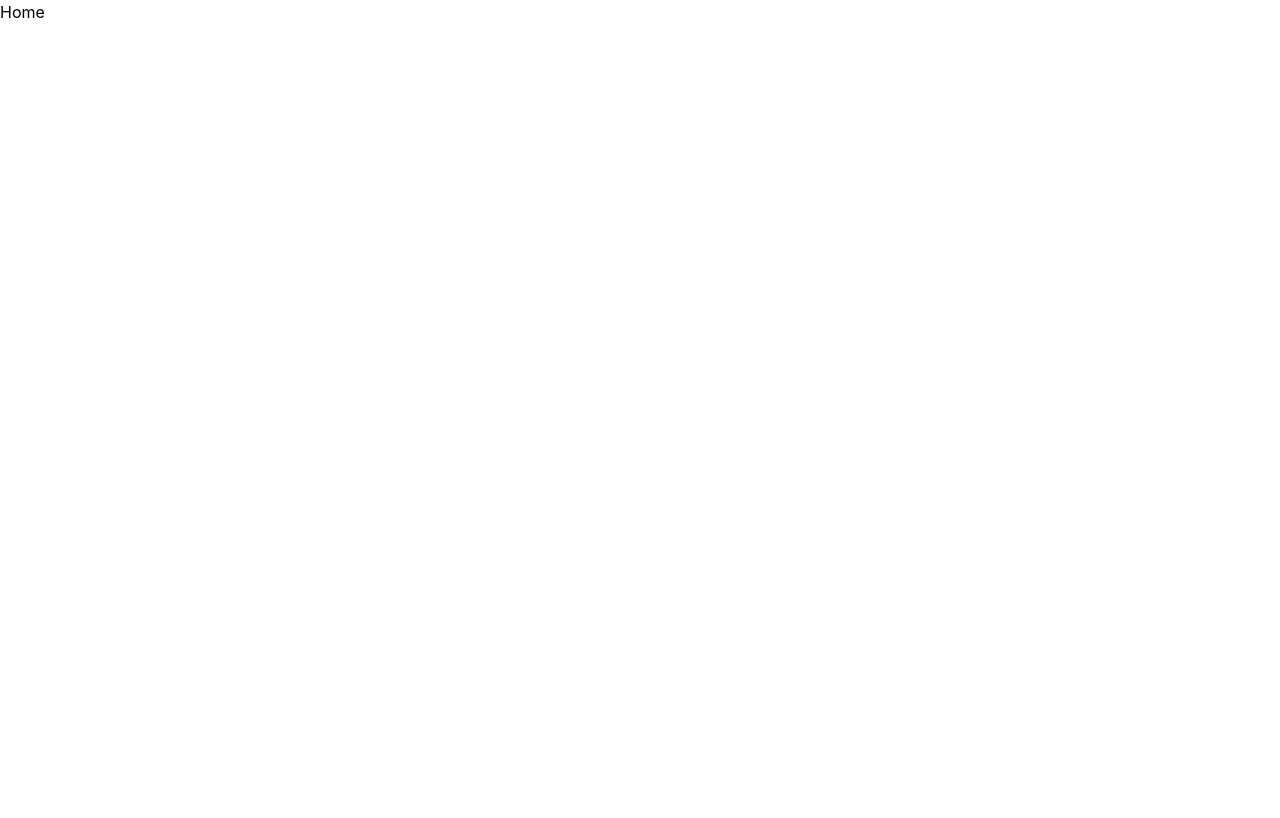
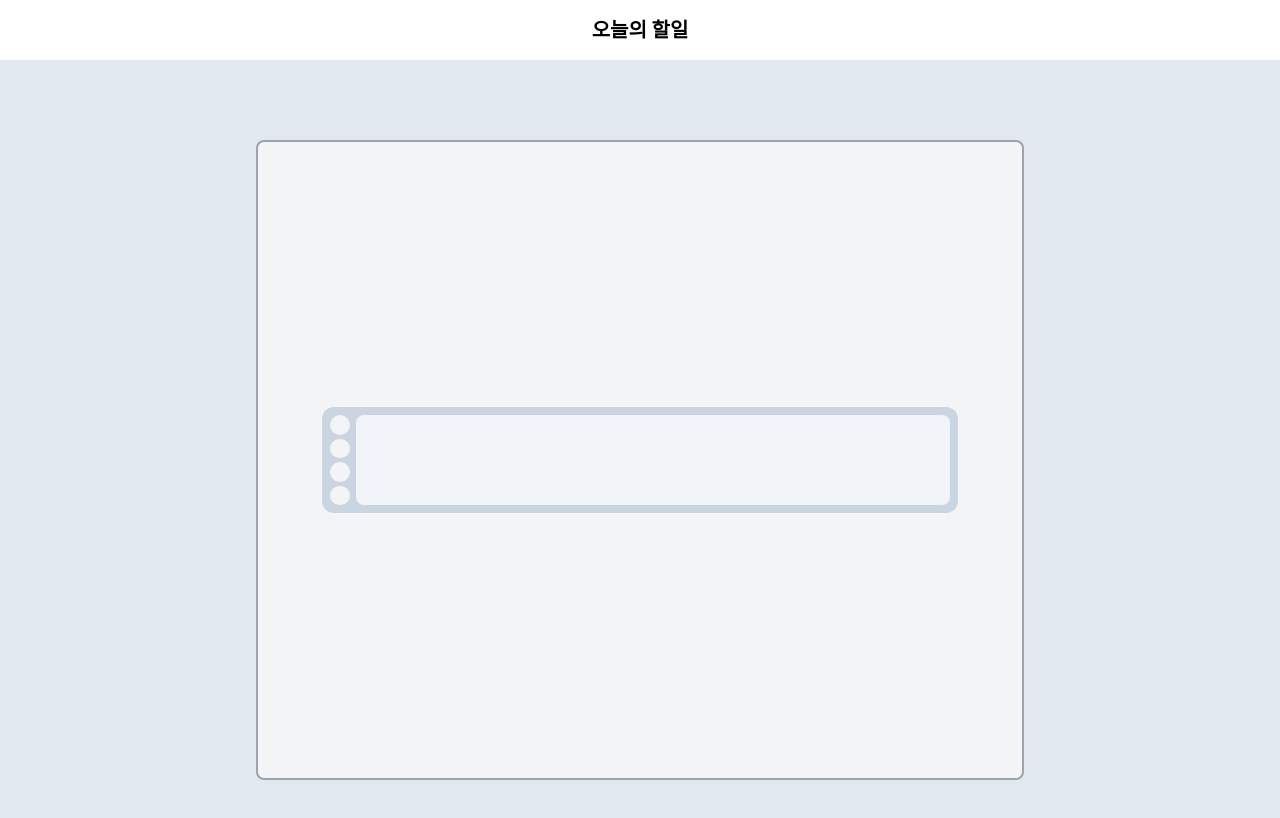
Before and after one commit to Lunas322/Practice-project, a React (Vite) app: page / in a window 1280 px wide. Shown: the top 818 px of the page. Built offline with nearby package versions, Linux system fonts and the light colour scheme.

Commit message:
라우팅 세팅

```diff
--- a/src/App.jsx
+++ b/src/App.jsx
@@ -1,13 +1,15 @@
-import { NavLink, Routes, Route } from 'react-router-dom'
-
+import { Routes, Route } from 'react-router-dom'
+import Header from './components/Header'
+import Home from './pages/Home'
 
 function App() {
   return (
-   <>
-    <Routes>
-      <Route path='/' element={<h1>Home</h1>} />
-    </Routes>
-   </>
+    <div>
+      <Header />
+        <Routes>
+          <Route path='/' element={<Home />} />
+        </Routes>
+    </div>
   )
 }
 
--- a/src/index.css
+++ b/src/index.css
@@ -21,3 +21,11 @@ a {
   color: inherit;
   text-decoration: none;
 }
+
+.container {
+  width: 100%;
+  max-width: 1200px;
+  margin: 0 auto;
+  padding-left: 1rem;
+  padding-right: 1rem;
+}
```
